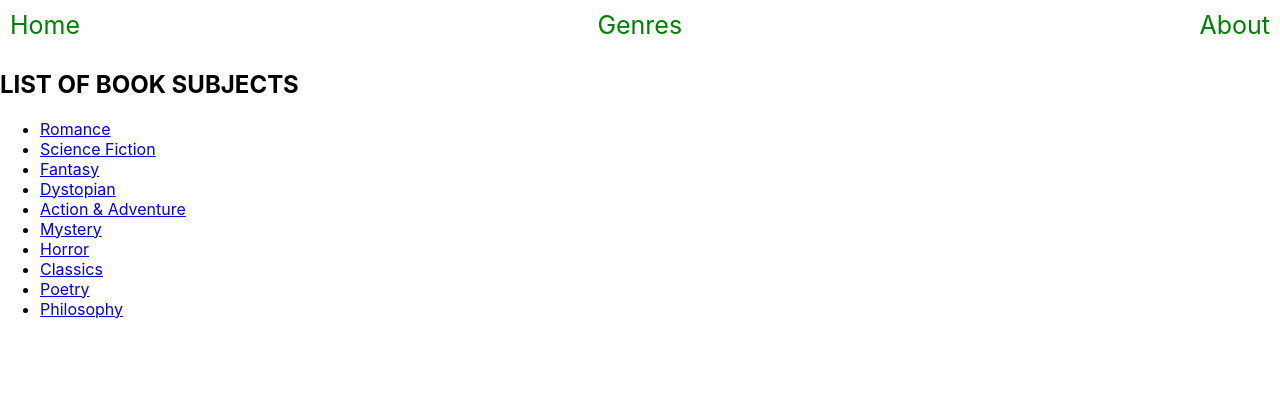
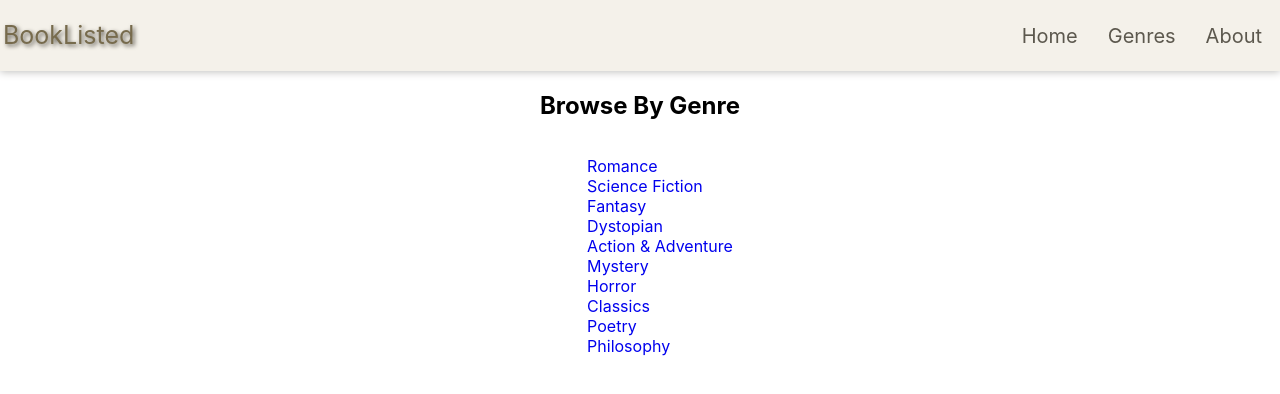
Before and after one commit to nlafosse/Booklisted, a React (Create React App) app: page /subjects in a window 1280 px wide. Shown: the top 394 px of the page. Built offline with nearby package versions, Linux system fonts and the light colour scheme.

Commit message:
logic sorted

```diff
--- a/src/App.css
+++ b/src/App.css
@@ -1,14 +1,34 @@
+.body {
+  font-family: "Arial", "Helvetica", sans-serif;
+  font-size: 12px;
+  background-color: #e2dae2;
+}
+
 .navbar {
   display: flex;
   justify-content: space-between;
-  padding: 5px;
+  align-items: center;
+  padding: 3px;
+  background-color: #f4f1ea;
+  box-shadow: 0px 1px 8px #c0bfbd;
 }
 
-.navbar a {
-  color: green;
+.logo {
+  color: #776b4d;
+  text-shadow: 2px 2px 4px #5c584e;
+  font-size: 25px;
+  line-height: 15px;
+}
+
+.navlinks a {
+  justify-content: space-around;
+  align-items: center;
+  color: #5c584e;
   margin: 5px;
+  padding: 10px;
   text-decoration: none;
-  font-size: 25px;
+  font-size: 20px;
+  height: 20px;
 }
 
 .searchBox {
@@ -19,13 +39,29 @@
   padding: 10px;
 }
 
-.searchBox, input button {
+.searchBox,
+input button {
   height: 3vw;
+}
 
-}
 .searchBox input {
   width: 30vw;
   padding: 5px;
+  border: 2px solid #b8b6b3;
+}
+
+.searchBox button {
+  margin-left: 10px;
+  padding: 10px;
+  background-color: #f4f1ea;
+  border: none;
+  border-radius: 2px;
+}
+
+.gatorGif {
+  display: flex;
+  justify-content: center;
+  padding-top: 5vw;
 }
 
 .books {
@@ -36,13 +72,13 @@
   padding: 20px;
 }
 
-.individualBook {
+.booksDisplay {
   flex-basis: 25%;
-  border: 1px solid green;
+  border: 1px solid #b8b6b3;
   padding: 10px;
 }
 
-.individualBook h4 {
+.booksDisplay h4 {
   text-transform: uppercases;
   margin-bottom: 0;
 }
@@ -50,3 +86,23 @@
 .publishDate {
   display: inline;
 }
+
+.subjects {
+  display: flex;
+  flex-direction: column;
+  align-items: center;
+}
+
+.subjects ul {
+  list-style-type: none;
+}
+
+.subjects a {
+  text-decoration: none;
+}
+
+.authorPage {
+  display: flex;
+  justify-content: center;
+  margin: ;
+}
--- a/src/components/Author.js
+++ b/src/components/Author.js
@@ -4,14 +4,15 @@ import axios from "axios";
 const Author = (props) => {
   const [author, setAuthor] = useState([]);
   const [authorCatalog, setAuthorCatalog] = useState([]);
+  console.log(props);
 
   React.useEffect(() => {
-    console.log(props);
     axios
       .get(
         `https://openlibrary.org/authors/${props.match.params.person}/works.json`
       )
       .then((info) => {
+        console.log("info: ", info);
         setAuthorCatalog([info.data]);
       })
       .catch((err) => {
@@ -35,28 +36,23 @@ const Author = (props) => {
   console.log("combined: ", combinedArrays);
 
   return (
-    <div>
-      <div>
-        {author.map((name) => {
-          return <h2>Books by {name.name} </h2>;
-        })}
+    <div className="authorPage">
+      <div>Books</div>
 
-        {combinedArrays.map((detail) => {
-          return <div>{/* <p>{detail.entries.title}</p> */}</div>;
-        })}
-      </div>
-      {/* <div> */}
-      {/* REMOVE OBJECTS THAT DO NOT INCLUDE A TITLE */}
-      {/* {authorCatalog
-          .filter((book) => !!book.entries.title)
-          .map((book) => {
-            return (
-              <div>
-                <p>{book.entries.title}</p>
-              </div>
-            );
-          })}
-      </div> */}
+      <div>Author info</div>
+
+      {/* {author.map((authorname) => {
+        return <h2>Books by {authorname.name} </h2>;
+      })}
+
+      {authorCatalog[0].entries.map((detail) => {
+        console.log(detail);
+        return (
+          <div>
+            <p>{detail.title}</p>
+          </div>
+        );
+      })} */}
     </div>
   );
 };
--- a/src/components/Books.js
+++ b/src/components/Books.js
@@ -1,6 +1,7 @@
 import React, { useState } from "react";
 import { Link } from "react-router-dom";
 import axios from "axios";
+import nocover from "../images/nocover.jpg";
 
 const Books = (props) => {
   const [books, setBooks] = useState([]);
@@ -25,13 +26,15 @@ const Books = (props) => {
   return (
     <div className="books">
       {books.map((book) => {
-        console.log(book.key);
-
         return (
-          <div className="individualBook">
+          <div className="booksDisplay">
             <Link to={`/books${book.key}`}>
               <img
-                src={`https://covers.openlibrary.org/b/id/${book.cover_i}-M.jpg`}
+                src={
+                  book.cover_i
+                    ? `https://covers.openlibrary.org/b/id/${book.cover_i}-M.jpg`
+                    : nocover
+                }
               />
               <h3>{book.title}</h3>
             </Link>
--- a/src/components/Home.js
+++ b/src/components/Home.js
@@ -25,7 +25,12 @@ const Home = () => {
         />
         <button onClick={handleSearch}>Search</button>
       </div>
-      <div>HOME</div>
+      <div className="gatorGif">
+        <img
+          alt="Gator surrounded by books"
+          src="https://media0.giphy.com/media/9Dk2vkAmYs5dsSRu3B/giphy.gif"
+        />
+      </div>
       <div>
         <Route
           path="/books"
--- a/src/components/Navbar.js
+++ b/src/components/Navbar.js
@@ -1,12 +1,21 @@
 import React from "react";
 import { Link } from "react-router-dom";
+import watercolorreader from "../images/watercolorreader.jpeg";
 
 const Navbar = () => {
   return (
     <div className="navbar">
-      <Link to="/">Home</Link>
-      <Link to="/subjects">Genres</Link>
-      <Link to="/about">About</Link>
+      <div>
+        <p className="logo">
+          {/* <img src={watercolorreader} /> */}
+          BookListed
+        </p>
+      </div>
+      <div className="navlinks">
+        <Link to="/">Home</Link>
+        <Link to="/subjects">Genres</Link>
+        <Link to="/about">About</Link>
+      </div>
     </div>
   );
 };
--- a/src/components/SingleSubject.js
+++ b/src/components/SingleSubject.js
@@ -10,7 +10,8 @@ const SingleSubject = (props) => {
     axios
       .get(`http://openlibrary.org/subjects/${props.match.params.genre}.json`)
       .then((info) => {
-        setGenre([info.data]);
+        console.log(info);
+        setGenre(info.data.works);
       })
       .catch((err) => {
         console.log("something is wrong", err);
@@ -21,15 +22,15 @@ const SingleSubject = (props) => {
 
   return (
     <div>
+      <h3>{props.match.params.genre} books</h3>
       {genre.map((book) => {
         console.log("book: ", book.works);
         return (
           <div>
-            <h3>books by genre</h3>
             <img
               src={`https://covers.openlibrary.org/b/id/${book.cover_id}-M.jpg`}
             />
-            <p>{book.works.title}</p>
+            <p>{book.title}</p>
           </div>
         );
       })}
--- a/src/components/Subject.js
+++ b/src/components/Subject.js
@@ -3,23 +3,9 @@ import { Link } from "react-router-dom";
 import axios from "axios";
 
 const Subject = () => {
-  // const [love, setLove] = useState([]);
-
-  // React.useEffect(() => {
-  //   axios
-  //     .get(`http://openlibrary.org/subjects/love.json`)
-  //     .then((info) => {
-  //       setLove(info.data);
-  //     })
-  //     .catch((err) => {
-  //       console.log("Something went wrong", err);
-  //     });
-  // }, []);
-  // console.log("subjects: ", love);
-
   return (
-    <div>
-      <h2>LIST OF BOOK SUBJECTS</h2>
+    <div className="subjects">
+      <h2>Browse By Genre</h2>
       <ul>
         <li>
           <Link to={`/subject/love`}>Romance</Link>
```
Also changed, not shown: src/images/watercolorreader.jpeg (added).
